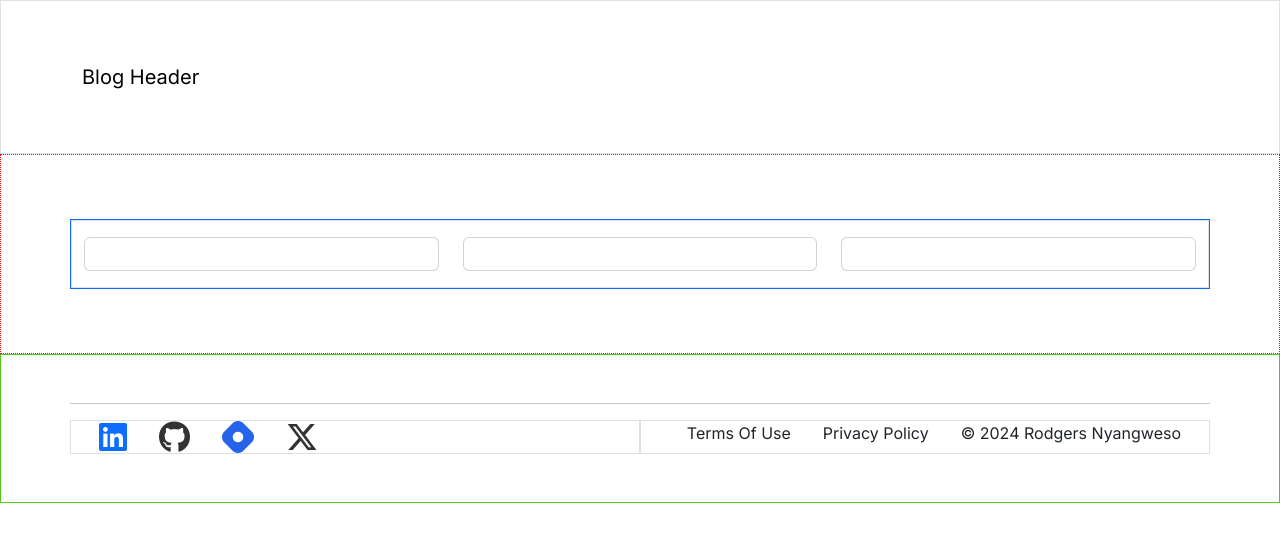
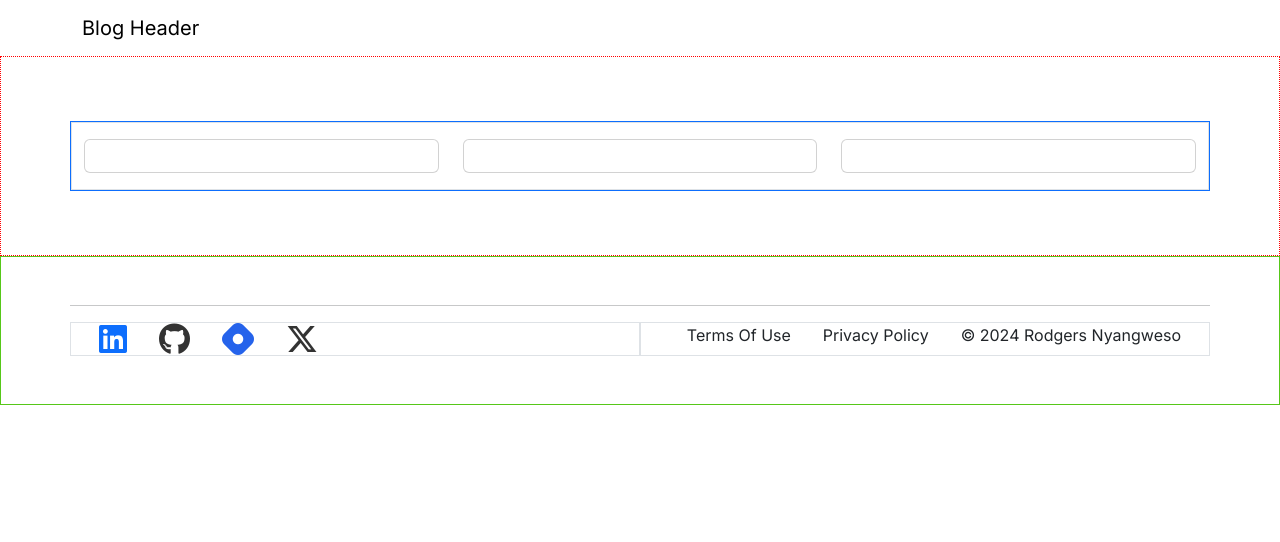
Before and after one commit to nyangweso-rodgers/next.js-app-template, a Next.js app: page / in a window 1280 px wide. Shown: the top 542 px of the page. Built offline with nearby package versions, Linux system fonts and the light colour scheme.

Commit message:
added BlogHeader component

```diff
--- a/src/app/Components/Common/AppHeader/BlogHeader/BlogHeader.js
+++ b/src/app/Components/Common/AppHeader/BlogHeader/BlogHeader.js
@@ -1,7 +1,9 @@
+"use client";
+
 const BlogHeader = () => {
   return (
     <>
-      <header className={`border p-5`}>
+      <header>
         <nav className={`navbar navbar-expand-md`}>
           <div className={`container`}>
             <a className={`navbar-brand`} href="#">
```
